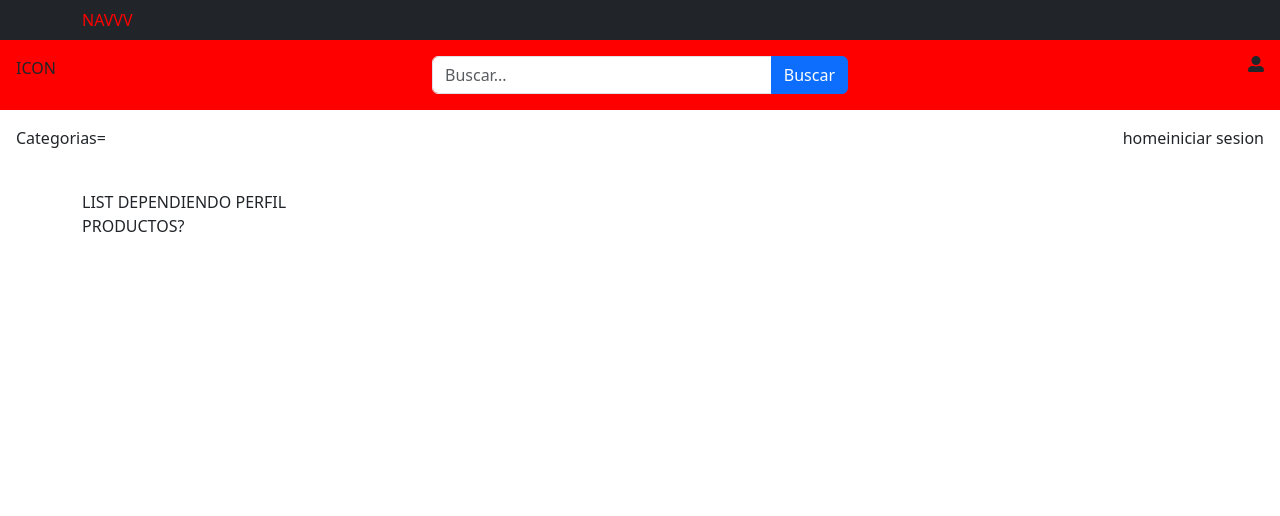
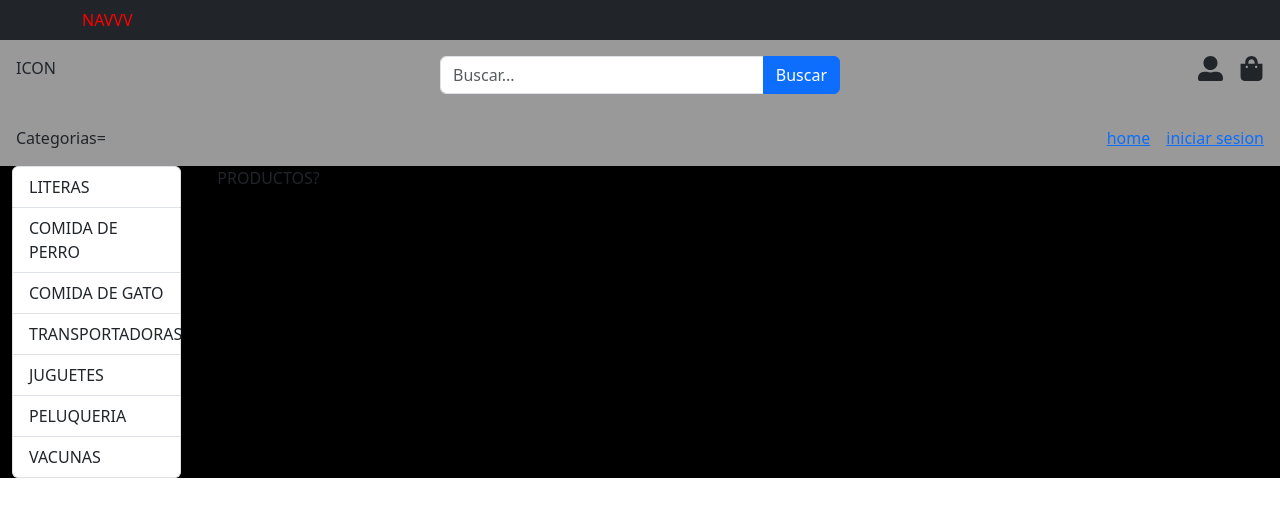
Before and after one commit to fsponton/Challenge-Front-VETLY, a React (Create React App) app: page / in a window 1280 px wide. Shown: the top 516 px of the page. Built offline with nearby package versions, Linux system fonts and the light colour scheme.

Commit message:
se agrego componente menu y funcion de retornar lista de menu dependiendo tipo de usuario, hasta el momento esta parseado

```diff
--- /dev/null
+++ b/src/pages/index/components/main/menu.jsx
@@ -0,0 +1,17 @@
+import React from "react";
+import { menuNames } from '../../../../utils/menuNames.js';
+
+const Menu = () => {
+    const arr = menuNames('invitado')
+    return (
+        <div className="container">
+            <ul className="list-group">
+                {arr.map((item, index) => (
+                    <li key={index} className="list-group-item">{item}</li>
+                ))}
+            </ul>
+        </div>
+    )
+}
+
+export default Menu;
--- a/src/pages/index/index.jsx
+++ b/src/pages/index/index.jsx
@@ -1,9 +1,9 @@
 import React from 'react';
-import SearchBar from './components/searchBar';
-import { FaUserAlt } from "react-icons/fa";
+import SearchBar from './components/nav/searchBar';
+import { FaUserAlt, FaShoppingBag } from "react-icons/fa";
+import Menu from './components/main/menu'
 
 const Index = () => {
-
 
     const handlerSearch = (input) => {
         alert(`Se encontro a: ${input} `)
@@ -19,41 +19,41 @@ const Index = () => {
             </nav>
 
             {/* Espacio para Otro Nav */}
-            <div className=" p-3 d-flex justify-content-between" style={{ background: "red", maxHeight: `700px!important` }}>
+            <div className='col-md-12' style={{ background: '#999' }}>
+                <div className="row p-3 d-flex justify-content-between" style={{ maxHeight: `700px!important` }}>
                     <div className="col-md-4 d-flex flex-grow-1">
-                    {/* Contenido de la Columna 1 */}<>ICON</>
+                        <>ICON</>
                     </div>
                     <div className="col-md-4 d-flex flex-grow-1 justify-content-center">
-                    {/* Contenido de la Columna 2 */}
                         <SearchBar onSearch={handlerSearch} />
                     </div>
                     <div className="col-md-4 d-flex flex-grow-1 justify-content-end">
-                    {/* Contenido de la Columna 3 */}
-                    <FaUserAlt onClick={alert('ir al profile')} />
+                        <FaUserAlt onClick={() => alert('redireccion al profile')} className="me-3" size={25} />
+                        <FaShoppingBag onClick={() => alert('redireccion al carrito')} size={25} />
                     </div>
                 </div>
+
+
                 <div className='row p-3'>
                     <div className="col-md-6">
-                    {/* Contenido de la Columna 1 */}
+
                         <>Categorias=</>
                     </div>
                     <div className="col-md-6 d-flex flex-grow-1 justify-content-end">
-                    {/* Contenido de la Columna 2 */}
-                    <>home</>
-                    <>iniciar sesion</>
+                        <a href={'/'} className='me-3'>home</a>
+                        <a href={'/login'}>iniciar sesion</a>
+                    </div>
                 </div>
             </div>
 
 
             {/* Row con 2 Columnas */}
-            <div className="container mt-4">
+            <div className="row " style={{ background: "#000" }}>
 
-                <div className="col-md-6">
-                    {/* Contenido de la Columna 1 */}
-                    <>LIST DEPENDIENDO PERFIL</>
+                <div className="col-md-2">
+                    <Menu />
                 </div>
-                <div className="col-md-6">
-                    {/* Contenido de la Columna 2 */}
+                <div className="col-md-10">
                     <>PRODUCTOS?</>
                 </div>
 
--- a/src/pages/login/components/loginButton.js
+++ b/src/pages/login/components/loginButton.js
@@ -3,5 +3,5 @@ import { useAuth0 } from "@auth0/auth0-react";
 
 export const LoginButton = () => {
     const { loginWithRedirect } = useAuth0();
-    return <button onClick={loginWithRedirect}>Ingresar con google o facebook</button>
+    return <button onClick={loginWithRedirect} className="btn btn-primary" >Ingresar con google o facebook</button>
 }
--- a/src/pages/login/login.jsx
+++ b/src/pages/login/login.jsx
@@ -9,9 +9,13 @@ const LoginForm = () => {
             <div className="row">
                 {/* Columna Izquierda */}
                 <div className="col-md-6">
-                    <p>
-                        VETLY
-                    </p>
+                    <div className='row' style={{ height: '100%' }}>
+                        <div className="col-md-3">ICON</div>
+                        <div className="col-md-9 d-flex flex-column justify-content-center " >
+                            <span>Estas a un paso!</span>
+                            <p style={{ color: '#C122DF', fontSize: '40px' }}>Inicia sesion o crea una nueva cuenta para poder iniciar tu consulta</p>
+                        </div>
+                    </div>
                 </div>
 
                 {/* Columna Derecha */}
@@ -53,9 +57,7 @@ const LoginForm = () => {
                                     </div>
 
                                     <div className="mt-4">
-                                        {/* <button className="btn  btn-google me-2">Ingresar con Google</button> */}
-                                        <LoginButton />
-                                        <button className="btn btn-primary btn-facebook">Ingresar con Facebook</button>
+                                        <LoginButton className="" />
                                     </div>
                                 </Form>
                             </Formik>
--- /dev/null
+++ b/src/utils/menuNames.js
@@ -0,0 +1,10 @@
+export const menuNames = (typeUser) => {
+    const menu = {
+        invitado: ['LITERAS', 'COMIDA DE PERRO', 'COMIDA DE GATO', 'TRANSPORTADORAS', 'JUGUETES', 'PELUQUERIA', 'VACUNAS'],
+        cliente: ['MASCOTAS', 'AGENDA', 'TURNO MEDICO', 'PAGOS', 'HISTORIA CLINICA'],
+        profesional: ['AGENDA', 'VETERINARIAS', 'MASCOTAS', 'REPORTES DE PAGO'],
+        administrador: ['USUARIOS', 'BITACORAS', 'ERRORES DE USUARIO', 'PERMISOS DE USUARIO', 'BACKUP'],
+        veterinaria: ['PROFESIONALES', 'MASCOTAS', 'COBROS', 'PAGOS']
+    }
+    return menu[typeUser]
+}
```
Also changed, not shown: src/pages/index/components/nav/searchBar.js (renamed from src/pages/index/components/searchBar.js). Lines whose indentation alone changed are shown as unchanged.
